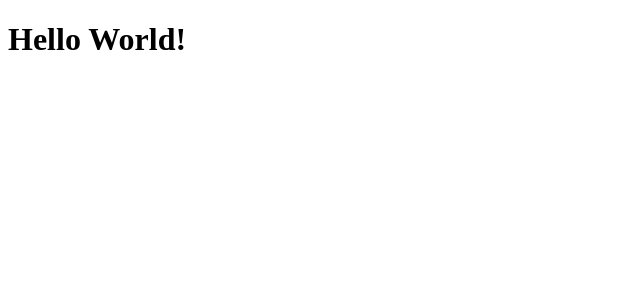
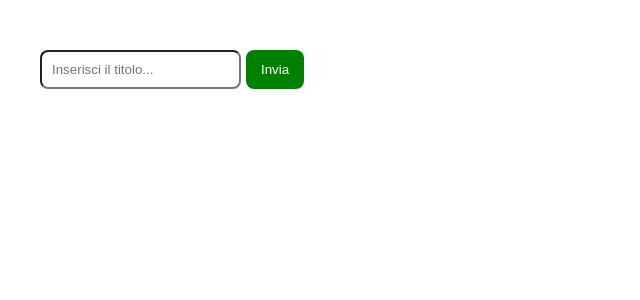
Before and after one commit to nicolaparutto/react-form, a React (Vite) app: page / in a window 1280 px wide. Shown: the top 300 px of the page, without its empty margins (0-640 px from the left). Built offline with nearby package versions, Linux system fonts and the light colour scheme.

Commit message:
feat: add form with input field

```diff
--- a/src/App.jsx
+++ b/src/App.jsx
@@ -1,9 +1,9 @@
+import Form from "./components/form"
+
 function App() {
 
   return (
-    <>
-      <h1>Hello World!</h1>
-    </>
+    <Form/>
   )
 }
 
--- /dev/null
+++ b/src/components/form.jsx
@@ -0,0 +1,13 @@
+function Form() {
+
+   return (
+     <div className="container form-container">
+      <form action="">
+         <input type="text" placeholder="Inserisci il titolo..."/>
+         <button className="btn">Invia</button>
+      </form>
+     </div>
+   )
+ }
+
+ export default Form
--- a/src/index.css
+++ b/src/index.css
@@ -0,0 +1,35 @@
+/*css reset*/
+*{
+  margin: 0;
+  padding: 0;
+  box-sizing: border-box;
+}
+
+/*main style*/
+body{
+  font-family: 'Trebuchet MS', sans-serif;
+}
+
+/* utility */
+.container{
+  max-width: 1200px;
+  margin: 0 auto;
+}
+.btn{
+  border: none;
+  border-radius: 8px;
+  background-color: green;
+  padding: 12px 15px;
+  color: #fff;
+}
+
+/*form style*/
+.form-container{
+  margin-top: 50px;
+}
+
+form input{
+  padding: 10px;
+  border-radius: 8px;
+  margin-right: 5px;
+}
```
